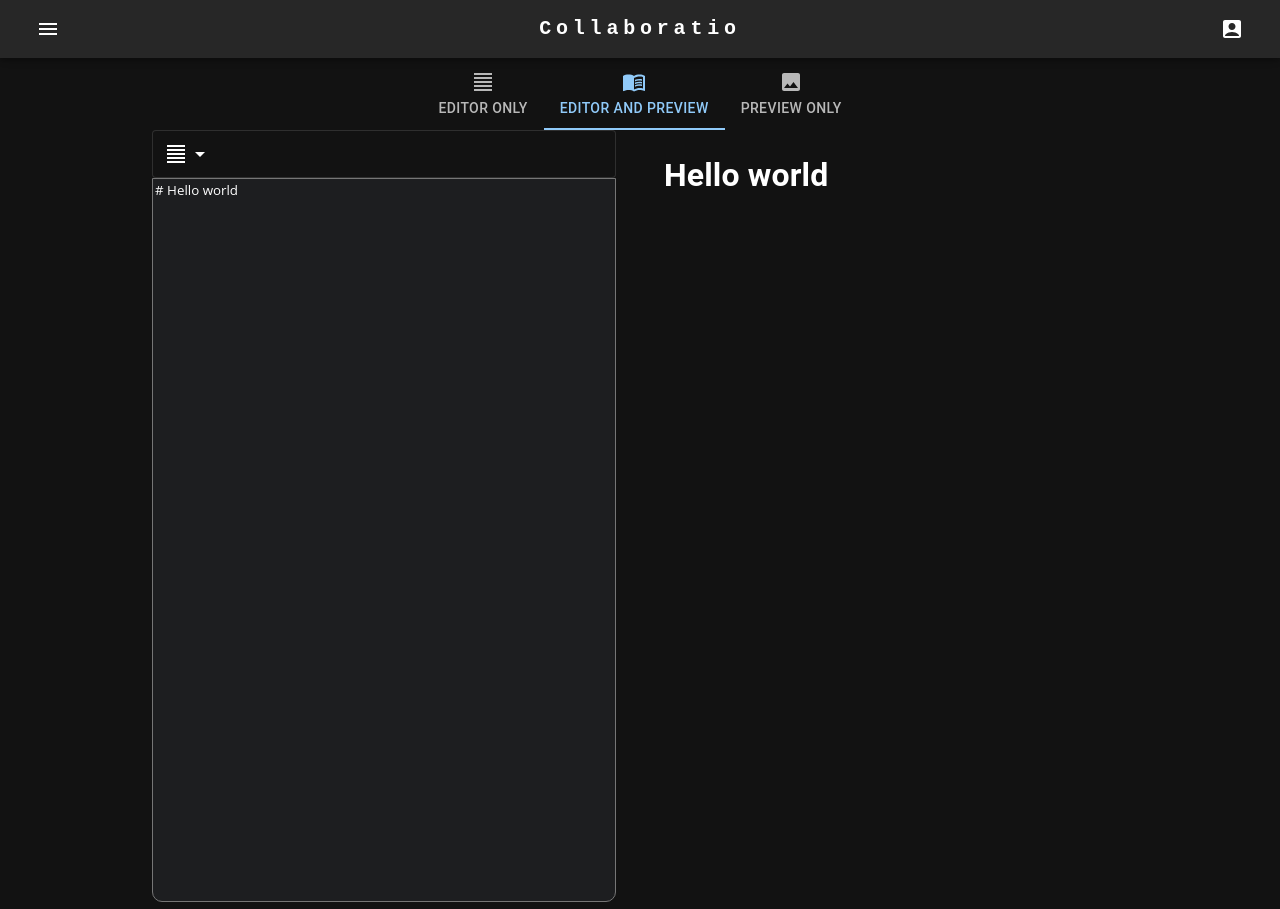
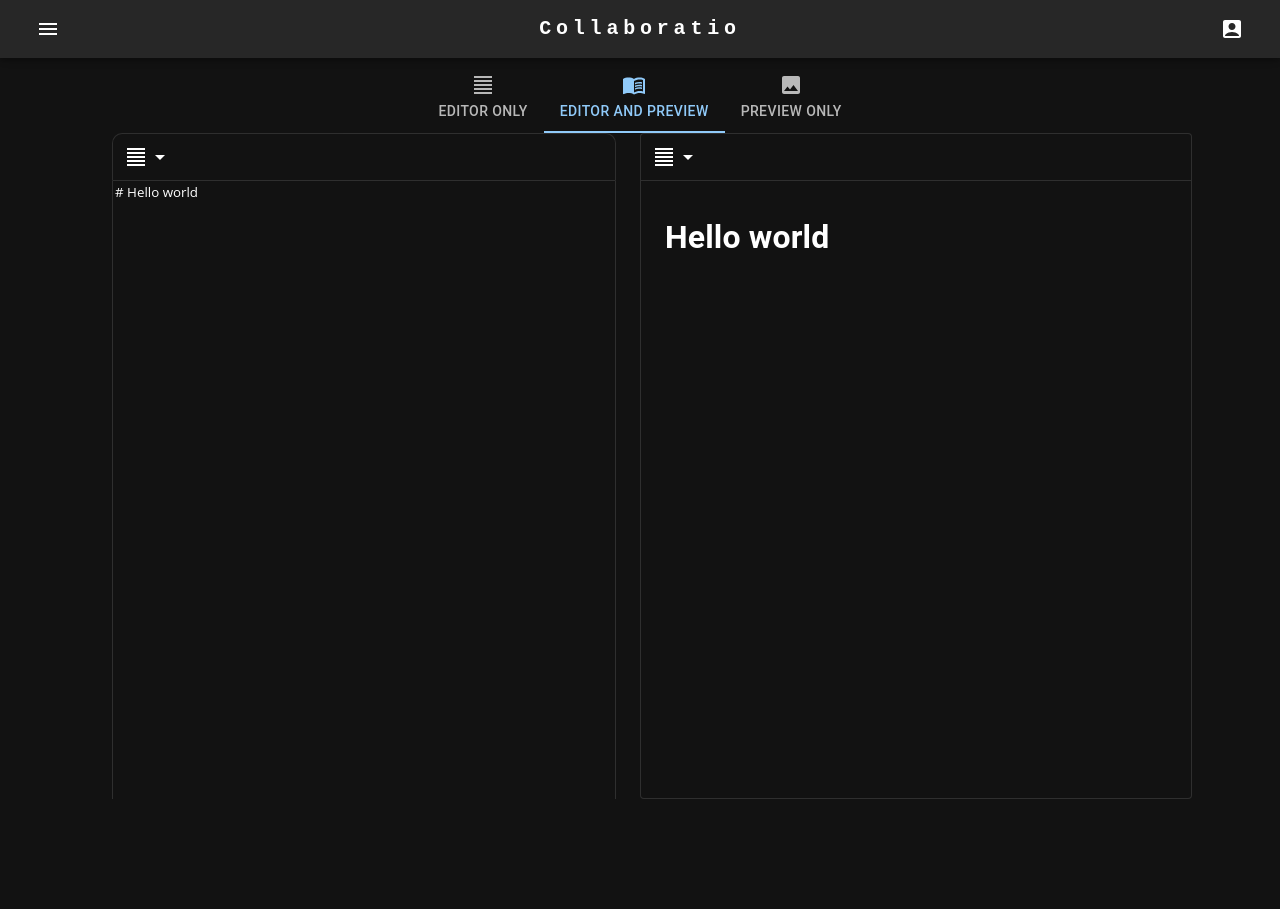
Before and after one commit to Libra-foundation/Collaboratio, a React (Vite) app: page / in a window 1280 px wide. Both pictures are taken after a click on the tab "EDITOR AND PREVIEW". After the commit the page ends 800 px from the top, so only its background shows below. Built offline with nearby package versions, Linux system fonts and the light colour scheme; the HTML template or start-up script is replaced by a standard one.

Commit message:
Refactor style

```diff
--- a/package.json
+++ b/package.json
@@ -46,6 +46,7 @@
     "@typescript-eslint/parser": "^5.43.0",
     "@vitejs/plugin-react": "^3.0.1",
     "babel-jest": "^29.3.1",
+    "csstype": "^3.1.1",
     "eslint": "^8.28.0",
     "eslint-plugin-eslint-comments": "^3.2.0",
     "eslint-plugin-jest": "^27.2.1",
--- a/src/Components/MarkdownComponent/MarkdownComponent.tsx
+++ b/src/Components/MarkdownComponent/MarkdownComponent.tsx
@@ -1,6 +1,7 @@
 import React from "react";
 import {
   Container,
+  Divider,
   Paper,
   TextareaAutosize,
   type Theme,
@@ -25,11 +26,12 @@ export default function MarkdownComponent(
 
   const THEME: Theme = useTheme();
 
-  const Size = () => {
+  const Size = (): Record<string, Record<string, string>> => {
     if (mode === "Editor only") {
       return {
         textarea: {
           width: "100%",
+          overflowY: "auto",
         },
         preview: {
           display: "none",
@@ -39,24 +41,29 @@ export default function MarkdownComponent(
       return {
         textarea: {
           width: "50%",
+          overflowY: "auto",
         },
         preview: {
           width: "50%",
+          overflowY: "auto",
         },
       };
     } else if (mode === "Preview only") {
       return {
         textarea: {
           display: "none",
+          overflowY: "auto",
         },
         preview: {
           width: "100%",
+          overflowY: "auto",
         },
       };
     }
     return {
       textarea: {
         width: "100%",
+        overflowY: "auto",
       },
       preview: {
         display: "none",
@@ -69,7 +76,11 @@ export default function MarkdownComponent(
       sx={{width: "100%", height: "90%", display: "flex", flexDirection: "row"}}
     >
       <Container sx={Size().textarea}>
-        <Paper variant="outlined" square={false}>
+        <Paper
+          variant="outlined"
+          square={false}
+          sx={{borderRadius: "10px 10px 0 0", borderBottom: "0"}}
+        >
           <ToggleButtonGroup sx={{width: "100%"}}>
             <ToggleButton value="test" sx={{border: 0}}>
               <FormatAlignJustifyIcon />
@@ -79,6 +90,7 @@ export default function MarkdownComponent(
         </Paper>
         <TextareaAutosize
           value={MARKDOWN_INPUT}
+          maxRows={50}
           autoFocus
           style={{
             width: "100%",
@@ -86,9 +98,10 @@ export default function MarkdownComponent(
             boxSizing: "border-box",
             resize: "none",
             backgroundColor:
-              THEME.palette.mode === "dark" ? "#1d1e20" : "white",
+              THEME.palette.mode === "dark" ? "#121212" : "white",
             color: THEME.palette.mode === "dark" ? "white" : "black",
             borderRadius: "0 0 10px 10px",
+            border: "1px solid #2f2f2f",
             fontFamily: "open sans, sans-serif",
           }}
           onChange={(e): void => {
@@ -96,9 +109,18 @@ export default function MarkdownComponent(
           }}
         />
       </Container>
-      <Container sx={Size().preview}>
-        <ReactMarkdown>{MARKDOWN_INPUT}</ReactMarkdown>
-      </Container>
+      <Paper variant="outlined" square={false} sx={Size().preview}>
+        <ToggleButtonGroup sx={{width: "100%"}}>
+          <ToggleButton value="test" sx={{border: 0}}>
+            <FormatAlignJustifyIcon />
+            <ArrowDropDownIcon />
+          </ToggleButton>
+        </ToggleButtonGroup>
+        <Divider />
+        <Container sx={{padding: "2%", height: "auto"}}>
+          <ReactMarkdown>{MARKDOWN_INPUT}</ReactMarkdown>
+        </Container>
+      </Paper>
     </Container>
   );
 }
--- a/src/Pages/MarkdownPage/MarkdownPage.tsx
+++ b/src/Pages/MarkdownPage/MarkdownPage.tsx
@@ -12,7 +12,7 @@ export default function MarkdownPage(): JSX.Element {
     "@media only screen and (max-width: 600px)"
   );
 
-  const HandleChangeModeSallScreen = () => {
+  const TabRendering = () => {
     if (IS_SMALL_SCREEN && PREVIEW_MODE === "Editor and preview") {
       SetPreviewMode("Editor only");
     } else if (!IS_SMALL_SCREEN) {
@@ -41,13 +41,6 @@ export default function MarkdownPage(): JSX.Element {
         margin: {lg: "60px auto 0 auto", xs: "60px auto 0 auto"},
         width: "100%",
         borderRadius: {lg: "20px", md: "0"},
-        padding: {
-          xl: "0 5% 5% 5%",
-          lg: "0 5% 5% 5%",
-          md: "0",
-          sm: "0",
-          xs: "0",
-        },
         display: "flex",
         flexDirection: "column",
         justifyContent: "center",
@@ -75,7 +68,7 @@ export default function MarkdownPage(): JSX.Element {
             value="Editor only"
           />
           {}
-          {HandleChangeModeSallScreen()}
+          {TabRendering()}
           <Tab icon={<ImageIcon />} label="Preview only" value="Preview only" />
         </Tabs>
       </Container>
```
Also changed, not shown: 1 other file (tests, documents, lock files or other folders).
